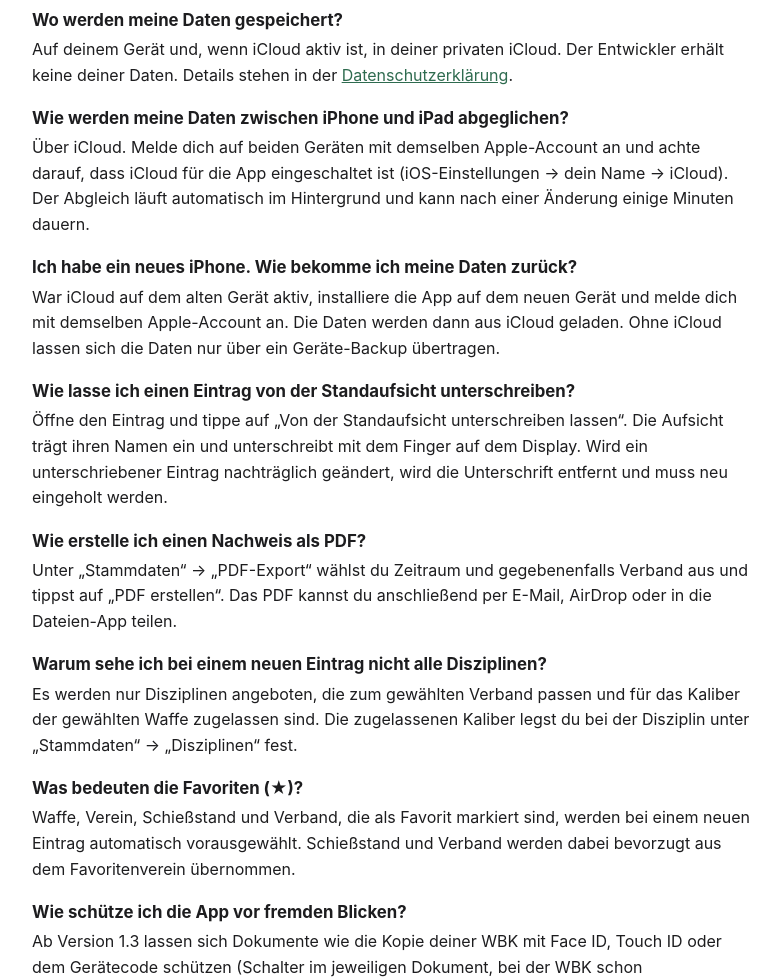
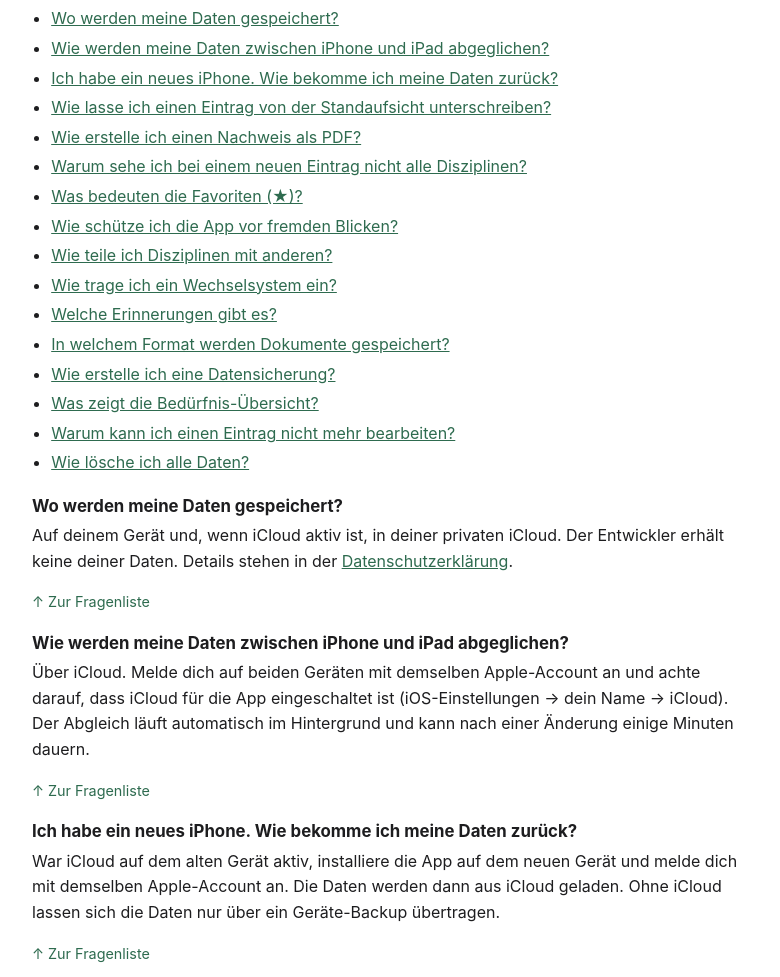
Before and after one commit to cbehncke/schiessbuch, a plain HTML site: page support.html in a window 1280 px wide. Shown: the part 480-1457 px from the top of the page, without its empty margins (248-1028 px from the left). Drawn offline with Linux system fonts and the light colour scheme.

Commit message:
Add files via upload

```diff
--- a/support.html
+++ b/support.html
@@ -14,6 +14,12 @@
   h3 + p { margin-top: 0.2em; }
   .einleitung { color: #6e6e73; margin-top: 0; }
   a { color: #2e6b4f; }
+  html { scroll-behavior: smooth; }
+  h3, .fragen { scroll-margin-top: 16px; }
+  .fragen { padding-left: 1.2em; }
+  .fragen li { margin: 0.25em 0; }
+  .nach-oben { font-size: 0.9rem; margin-top: 0.4em; }
+  .nach-oben a { text-decoration: none; }
   @media (prefers-color-scheme: dark) {
     body { color: #f5f5f7; background: #1c1c1e; }
     .einleitung { color: #a1a1a6; }
@@ -30,55 +36,91 @@
 <p>Bei Fragen, Fehlern oder Wünschen schreib eine E-Mail an <a href="mailto:christian@behncke.eu?subject=Schie%C3%9Fbuch-App">christian@behncke.eu</a>. Hilfreich sind dabei die App-Version (zu finden in den iOS-Einstellungen unter „Allgemein“ → „iPhone-Speicher“ → „Schießbuch“ – so heißt die App auf dem Home-Bildschirm), dein Gerätemodell und eine kurze Beschreibung, was du gemacht hast.</p>
 
 <h2>Häufige Fragen</h2>
+<ul class="fragen" id="fragen">
+  <li><a href="#wo-werden-meine-daten-gespeichert">Wo werden meine Daten gespeichert?</a></li>
+  <li><a href="#wie-werden-meine-daten-zwischen-iphone-und-ipad-ab">Wie werden meine Daten zwischen iPhone und iPad abgeglichen?</a></li>
+  <li><a href="#ich-habe-ein-neues-iphone-wie-bekomme-ich-meine-da">Ich habe ein neues iPhone. Wie bekomme ich meine Daten zurück?</a></li>
+  <li><a href="#wie-lasse-ich-einen-eintrag-von-der-standaufsicht">Wie lasse ich einen Eintrag von der Standaufsicht unterschreiben?</a></li>
+  <li><a href="#wie-erstelle-ich-einen-nachweis-als-pdf">Wie erstelle ich einen Nachweis als PDF?</a></li>
+  <li><a href="#warum-sehe-ich-bei-einem-neuen-eintrag-nicht-alle">Warum sehe ich bei einem neuen Eintrag nicht alle Disziplinen?</a></li>
+  <li><a href="#was-bedeuten-die-favoriten">Was bedeuten die Favoriten (★)?</a></li>
+  <li><a href="#wie-schuetze-ich-die-app-vor-fremden-blicken">Wie schütze ich die App vor fremden Blicken?</a></li>
+  <li><a href="#wie-teile-ich-disziplinen-mit-anderen">Wie teile ich Disziplinen mit anderen?</a></li>
+  <li><a href="#wie-trage-ich-ein-wechselsystem-ein">Wie trage ich ein Wechselsystem ein?</a></li>
+  <li><a href="#welche-erinnerungen-gibt-es">Welche Erinnerungen gibt es?</a></li>
+  <li><a href="#in-welchem-format-werden-dokumente-gespeichert">In welchem Format werden Dokumente gespeichert?</a></li>
+  <li><a href="#wie-erstelle-ich-eine-datensicherung">Wie erstelle ich eine Datensicherung?</a></li>
+  <li><a href="#was-zeigt-die-beduerfnis-uebersicht">Was zeigt die Bedürfnis-Übersicht?</a></li>
+  <li><a href="#warum-kann-ich-einen-eintrag-nicht-mehr-bearbeiten">Warum kann ich einen Eintrag nicht mehr bearbeiten?</a></li>
+  <li><a href="#wie-loesche-ich-alle-daten">Wie lösche ich alle Daten?</a></li>
+</ul>
 
-<h3>Wo werden meine Daten gespeichert?</h3>
+
+
+<h3 id="wo-werden-meine-daten-gespeichert">Wo werden meine Daten gespeichert?</h3>
 <p>Auf deinem Gerät und, wenn iCloud aktiv ist, in deiner privaten iCloud. Der Entwickler erhält keine deiner Daten. Details stehen in der <a href="./">Datenschutzerklärung</a>.</p>
+<p class="nach-oben"><a href="#fragen">↑ Zur Fragenliste</a></p>
 
-<h3>Wie werden meine Daten zwischen iPhone und iPad abgeglichen?</h3>
+<h3 id="wie-werden-meine-daten-zwischen-iphone-und-ipad-ab">Wie werden meine Daten zwischen iPhone und iPad abgeglichen?</h3>
 <p>Über iCloud. Melde dich auf beiden Geräten mit demselben Apple-Account an und achte darauf, dass iCloud für die App eingeschaltet ist (iOS-Einstellungen → dein Name → iCloud). Der Abgleich läuft automatisch im Hintergrund und kann nach einer Änderung einige Minuten dauern.</p>
+<p class="nach-oben"><a href="#fragen">↑ Zur Fragenliste</a></p>
 
-<h3>Ich habe ein neues iPhone. Wie bekomme ich meine Daten zurück?</h3>
+<h3 id="ich-habe-ein-neues-iphone-wie-bekomme-ich-meine-da">Ich habe ein neues iPhone. Wie bekomme ich meine Daten zurück?</h3>
 <p>War iCloud auf dem alten Gerät aktiv, installiere die App auf dem neuen Gerät und melde dich mit demselben Apple-Account an. Die Daten werden dann aus iCloud geladen. Ohne iCloud lassen sich die Daten nur über ein Geräte-Backup übertragen.</p>
+<p class="nach-oben"><a href="#fragen">↑ Zur Fragenliste</a></p>
 
-<h3>Wie lasse ich einen Eintrag von der Standaufsicht unterschreiben?</h3>
+<h3 id="wie-lasse-ich-einen-eintrag-von-der-standaufsicht">Wie lasse ich einen Eintrag von der Standaufsicht unterschreiben?</h3>
 <p>Öffne den Eintrag und tippe auf „Von der Standaufsicht unterschreiben lassen“. Die Aufsicht trägt ihren Namen ein und unterschreibt mit dem Finger auf dem Display. Wird ein unterschriebener Eintrag nachträglich geändert, wird die Unterschrift entfernt und muss neu eingeholt werden.</p>
+<p class="nach-oben"><a href="#fragen">↑ Zur Fragenliste</a></p>
 
-<h3>Wie erstelle ich einen Nachweis als PDF?</h3>
+<h3 id="wie-erstelle-ich-einen-nachweis-als-pdf">Wie erstelle ich einen Nachweis als PDF?</h3>
 <p>Unter „Stammdaten“ → „PDF-Export“ wählst du Zeitraum und gegebenenfalls Verband aus und tippst auf „PDF erstellen“. Das PDF kannst du anschließend per E-Mail, AirDrop oder in die Dateien-App teilen.</p>
+<p class="nach-oben"><a href="#fragen">↑ Zur Fragenliste</a></p>
 
-<h3>Warum sehe ich bei einem neuen Eintrag nicht alle Disziplinen?</h3>
+<h3 id="warum-sehe-ich-bei-einem-neuen-eintrag-nicht-alle">Warum sehe ich bei einem neuen Eintrag nicht alle Disziplinen?</h3>
 <p>Es werden nur Disziplinen angeboten, die zum gewählten Verband passen und für das Kaliber der gewählten Waffe zugelassen sind. Die zugelassenen Kaliber legst du bei der Disziplin unter „Stammdaten“ → „Disziplinen“ fest.</p>
+<p class="nach-oben"><a href="#fragen">↑ Zur Fragenliste</a></p>
 
-<h3>Was bedeuten die Favoriten (★)?</h3>
+<h3 id="was-bedeuten-die-favoriten">Was bedeuten die Favoriten (★)?</h3>
 <p>Waffe, Verein, Schießstand und Verband, die als Favorit markiert sind, werden bei einem neuen Eintrag automatisch vorausgewählt. Schießstand und Verband werden dabei bevorzugt aus dem Favoritenverein übernommen.</p>
+<p class="nach-oben"><a href="#fragen">↑ Zur Fragenliste</a></p>
 
-<h3>Wie schütze ich die App vor fremden Blicken?</h3>
+<h3 id="wie-schuetze-ich-die-app-vor-fremden-blicken">Wie schütze ich die App vor fremden Blicken?</h3>
 <p>Ab Version 1.3 lassen sich Dokumente wie die Kopie deiner WBK mit Face ID, Touch ID oder dem Gerätecode schützen (Schalter im jeweiligen Dokument, bei der WBK schon eingeschaltet). Die ganze App sperrst du über iOS: App-Symbol auf dem Home-Bildschirm gedrückt halten und „Face ID erforderlich“ wählen. In älteren Versionen findest du unter „Stammdaten“ → „Einstellungen“ den Schalter „App-Sperre“.</p>
+<p class="nach-oben"><a href="#fragen">↑ Zur Fragenliste</a></p>
 
-<h3>Wie teile ich Disziplinen mit anderen?</h3>
+<h3 id="wie-teile-ich-disziplinen-mit-anderen">Wie teile ich Disziplinen mit anderen?</h3>
 <p>Ab Version 1.4: Unter „Stammdaten“ → „Disziplinen“ findest du oben rechts „Teilen und Importieren“. Du kannst alle Disziplinen oder nur die eines Verbands als CSV-Datei teilen, zum Beispiel per WhatsApp oder AirDrop. Die Datei enthält nur Nummer, Name, zugelassene Kaliber, Verband und Beschreibung – nichts Persönliches. Wer sie öffnet und „Schießbuch“ wählt, kann die Disziplinen übernehmen; bereits vorhandene werden übersprungen.</p>
 <p>Du kannst eine solche Liste auch am Rechner in Excel oder Numbers anlegen. Die Spalten sind: <em>Nummer; Name; Zugelassene Kaliber; Verband; Verbandskürzel; Beschreibung</em>. Mehrere Kaliber trennst du mit Komma. Als CSV speichern und über „Disziplinen importieren“ einlesen.</p>
+<p class="nach-oben"><a href="#fragen">↑ Zur Fragenliste</a></p>
 
-<h3>Wie trage ich ein Wechselsystem ein?</h3>
+<h3 id="wie-trage-ich-ein-wechselsystem-ein">Wie trage ich ein Wechselsystem ein?</h3>
 <p>Ab Version 1.5: Öffne unter „Stammdaten“ → „Waffen“ die Waffe und tippe auf „Wechselsystem hinzufügen“. Du kannst Wechselsysteme, Wechselläufe, Wechseltrommeln und Einsteckläufe mit eigenem Kaliber, Seriennummer und WBK-Nummer anlegen. Im Eintrag wählst du nach der Waffe die „Ausführung“; Kaliber und passende Disziplinen richten sich dann nach dem Wechselsystem. Für das Bedürfnis zählt der Termin bei der Waffe, zu der das Wechselsystem gehört. Im PDF erscheint es hinter der Waffe, zum Beispiel „Glock 17 (WS .22 lr)“.</p>
+<p class="nach-oben"><a href="#fragen">↑ Zur Fragenliste</a></p>
 
-<h3>Welche Erinnerungen gibt es?</h3>
+<h3 id="welche-erinnerungen-gibt-es">Welche Erinnerungen gibt es?</h3>
 <p>Ab Version 1.5 findest du unter „Stammdaten“ → „Einstellungen“ → „Erinnerungen“: ablaufende Dokumente (14, 30 oder 60 Tage vorher und am Ablauftag), einen Hinweis am 20. des Monats, wenn für deine Bedürfnisregel noch ein Termin fehlt, fehlende Unterschriften am Abend eines Schießtags und Munition unter dem Mindestbestand. Die Uhrzeit stellst du selbst ein. Die Erinnerungen werden nur auf deinem iPhone berechnet; es werden keine Daten übertragen.</p>
+<p class="nach-oben"><a href="#fragen">↑ Zur Fragenliste</a></p>
 
-<h3>In welchem Format werden Dokumente gespeichert?</h3>
+<h3 id="in-welchem-format-werden-dokumente-gespeichert">In welchem Format werden Dokumente gespeichert?</h3>
 <p>Ab Version 1.5 als PDF – auch Fotos. Wählst du mehrere Fotos auf einmal aus (z. B. Vorder- und Rückseite eines Ausweises), entsteht daraus ein PDF mit mehreren Seiten. Dokumente, die in älteren Versionen als Foto gespeichert wurden, wandelt die App beim Start automatisch in PDFs um.</p>
+<p class="nach-oben"><a href="#fragen">↑ Zur Fragenliste</a></p>
 
-<h3>Wie erstelle ich eine Datensicherung?</h3>
+<h3 id="wie-erstelle-ich-eine-datensicherung">Wie erstelle ich eine Datensicherung?</h3>
 <p>Unter „Stammdaten“ → „Datensicherung“ erstellst du eine Datei mit allen Daten der App und speicherst sie zum Beispiel in der Dateien-App. Über „Sicherung einlesen“ stellst du sie wieder her. Ab Version 1.3 wird die Datei mit einem Passwort verschlüsselt, das du beim Erstellen festlegst. Ohne dieses Passwort lässt sie sich nicht wieder einlesen – bewahre es gut auf oder lass es dir im iCloud-Schlüsselbund merken.</p>
+<p class="nach-oben"><a href="#fragen">↑ Zur Fragenliste</a></p>
 
-<h3>Was zeigt die Bedürfnis-Übersicht?</h3>
+<h3 id="was-zeigt-die-beduerfnis-uebersicht">Was zeigt die Bedürfnis-Übersicht?</h3>
 <p>Unter „Statistik“ → „Bedürfnis-Übersicht“ prüft die App, ob deine Termine der letzten 12 Monate eine Regel erfüllen, zum Beispiel „Neues Bedürfnis (12/18)“ oder „Fortlaufendes Bedürfnis (4/6)“. Die Regel kannst du auswählen oder selbst festlegen. Die Übersicht ist eine Hilfe; maßgeblich sind die Vorgaben deines Verbands und der Behörde.</p>
+<p class="nach-oben"><a href="#fragen">↑ Zur Fragenliste</a></p>
 
-<h3>Warum kann ich einen Eintrag nicht mehr bearbeiten?</h3>
+<h3 id="warum-kann-ich-einen-eintrag-nicht-mehr-bearbeiten">Warum kann ich einen Eintrag nicht mehr bearbeiten?</h3>
 <p>Unterschriebene Einträge sind gegen Änderungen gesperrt. Um etwas zu korrigieren, öffne den Eintrag, widerrufe über das Menü die Unterschrift und lass ihn nach der Änderung neu unterschreiben.</p>
+<p class="nach-oben"><a href="#fragen">↑ Zur Fragenliste</a></p>
 
-<h3>Wie lösche ich alle Daten?</h3>
+<h3 id="wie-loesche-ich-alle-daten">Wie lösche ich alle Daten?</h3>
 <p>Einzelne Einträge und Stammdaten löschst du in der App mit einer Wischgeste nach links. Um alles zu entfernen, lösche die App und anschließend die App-Daten in iCloud (iOS-Einstellungen → dein Name → iCloud → Speicher verwalten).</p>
+<p class="nach-oben"><a href="#fragen">↑ Zur Fragenliste</a></p>
 
 <h2>Rechtliches</h2>
 <p><a href="./">Datenschutzerklärung</a></p>
```
